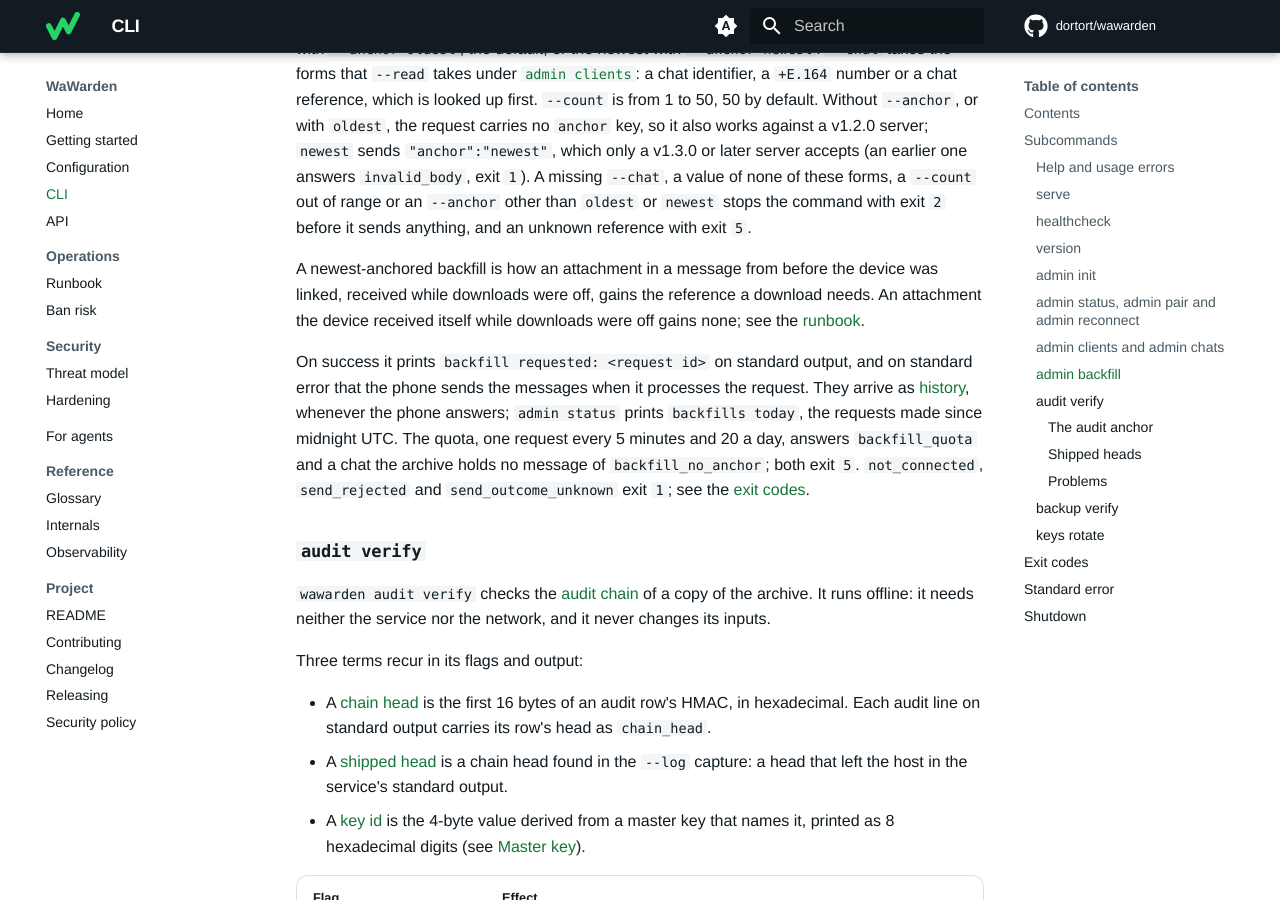
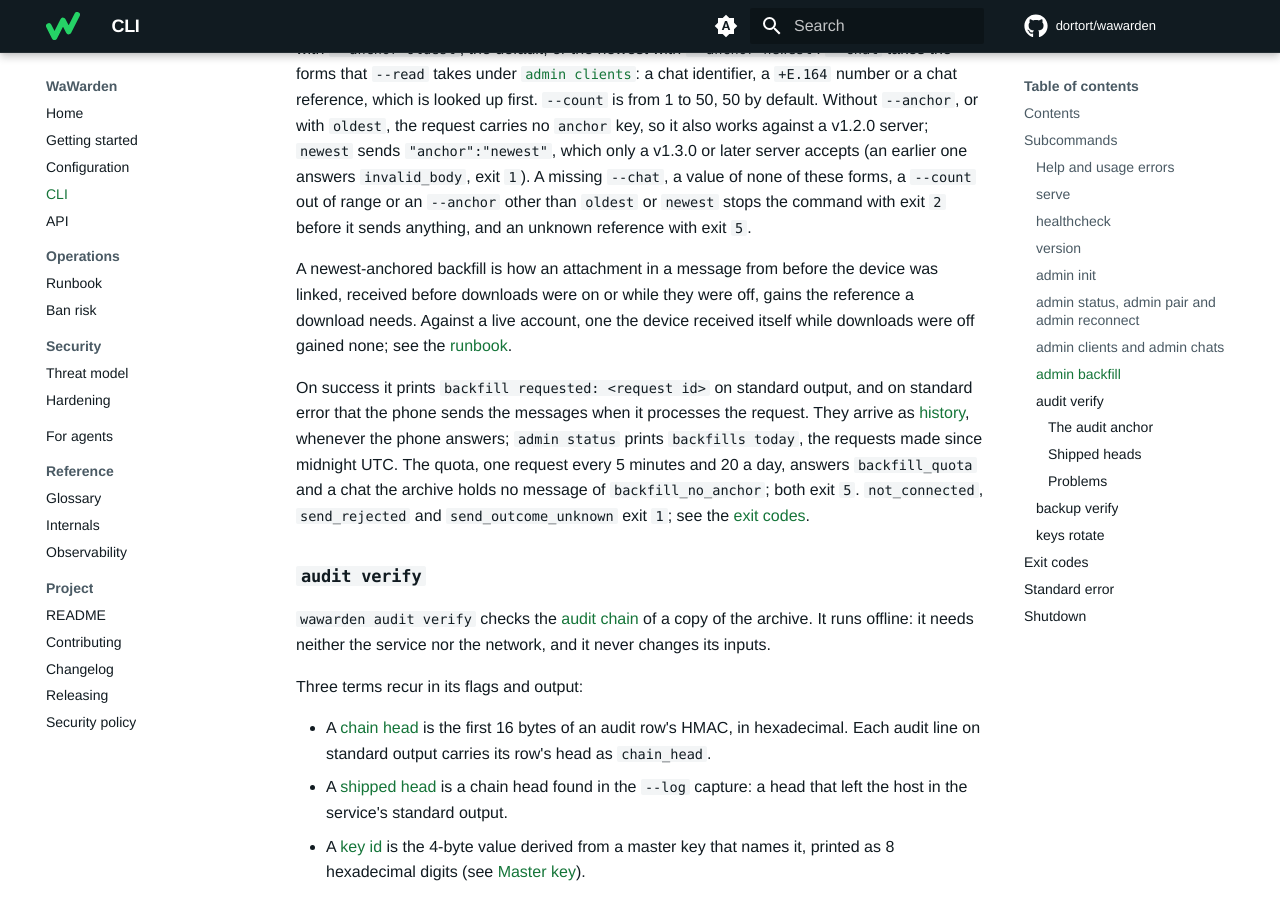
Before and after one commit to dortort/wawarden, an MkDocs documentation site: the page built from docs/cli.md, in a window 1280 px wide and 900 px high, scrolled down 7316 px. Built offline with MkDocs 1.6.1 and Material for MkDocs 9.7.7, drawn with Linux system fonts in a browser that asks for light colours; comment, search, counter and statistics services are not loaded.

Commit message:
docs: state the live backfill result as one account's, not a rule
Co-Authored-By: Claude Opus 5.5 <noreply@anthropic.com>
Co-Authored-By: Claude Fable 5.1 <noreply@anthropic.com>

```diff
--- a/docs/cli.md
+++ b/docs/cli.md
@@ -267,9 +267,10 @@ none of these forms, a `--count` out of range or an `--anchor` other than
 anything, and an unknown reference with exit `5`.
 
 A newest-anchored backfill is how an attachment in a message from before
-the device was linked, received while downloads were off, gains the
-reference a download needs. An attachment the device received itself while
-downloads were off gains none; see the [runbook](runbook.md#other-incidents).
+the device was linked, received before downloads were on or while they were
+off, gains the reference a download needs. Against a live account, one the
+device received itself while downloads were off gained none; see the
+[runbook](runbook.md#other-incidents).
 
 On success it prints `backfill requested: <request id>` on standard output,
 and on standard error that the phone sends the messages when it processes the
```
Also changed, not shown: README.md (+3 -3 lines), docs/api.md (+1 -1 lines), docs/configuration.md (+1 -1 lines), docs/runbook.md (+8 -7 lines).
